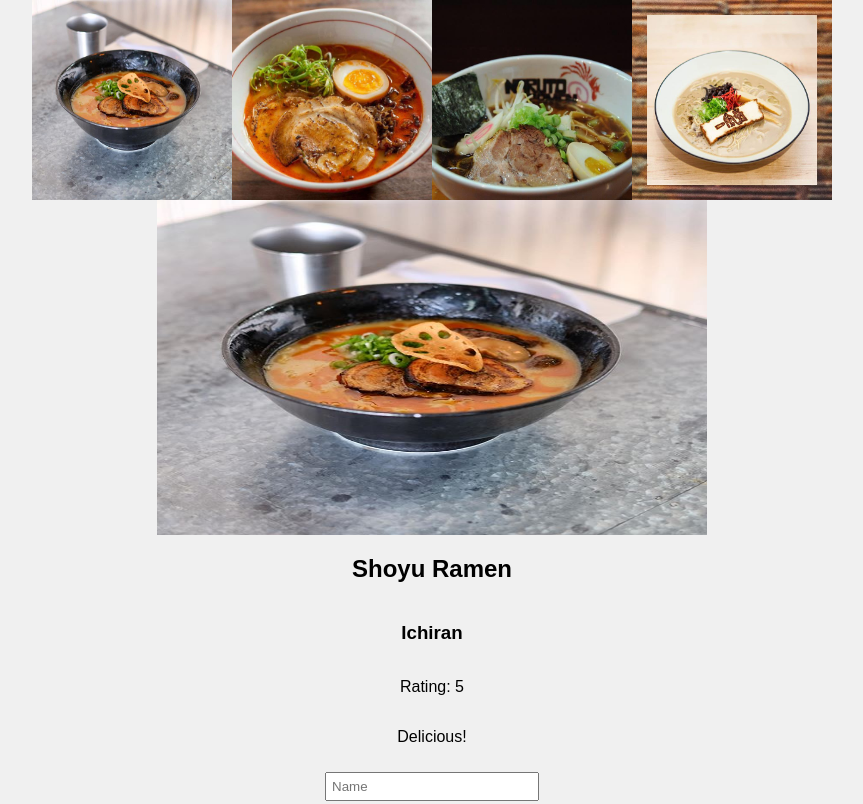
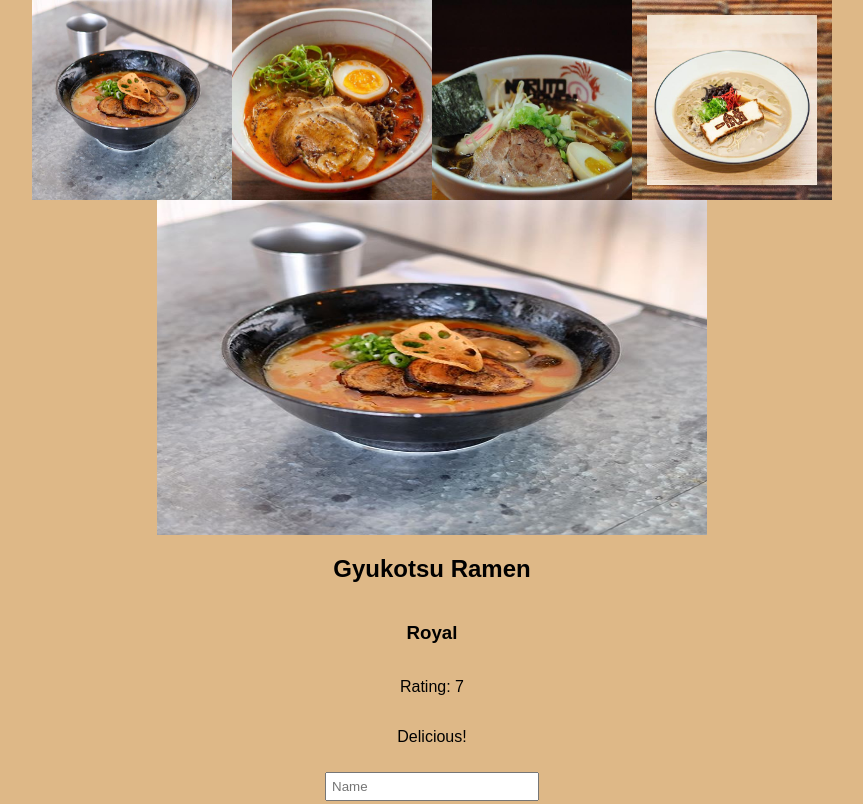
Before and after one commit to HanadAlly/ramen-rating-app, a plain HTML site: page index.html in a window 1280 px wide. Shown: the top 804 px of the page, without its empty margins (208-1071 px from the left). Drawn offline with Linux system fonts and the light colour scheme.

Commit message:
commit changes

```diff
--- a/css/styles.css
+++ b/css/styles.css
@@ -3,7 +3,7 @@ body {
             font-family: Arial, sans-serif;
             margin: 0;
             padding: 0;
-            background-color: #f0f0f0;
+            background-color: burlywood;
         }
 #ramen-menu {
     display: flex;
--- a/index.html
+++ b/index.html
@@ -12,6 +12,7 @@
         <img src="./images/kojiro.jpg" alt="">
         <img src="./images/naruto.jpg" alt="">
         <img src="./images/nirvana.jpg" alt="">
+        <img src="./images/shoyu.jpg" alt="">
     </div>
     <div id="ramen-detail">
         <img id="detail-image" src="" alt="Ramen Image">
--- a/script/index.js
+++ b/script/index.js
@@ -1,30 +1,30 @@
  const ramens = [
    {
-     name: "Shoyu Ramen",
-     restaurant: "Ichiran",
+     name: "Gyukotsu Ramen",
+     restaurant: "Royal",
      image: "./images/gyukotsu.jpg",
-     rating: 5,
+     rating: 7,
      comment: "Delicious!",
    },
    {
-     name: "Tonkotsu Ramen",
-     restaurant: "Ippudo",
+     name: "Kojiro Ramen",
+     restaurant: "Jamia",
      image: "./images/kojiro.jpg",
-     rating: 4,
+     rating: 8,
      comment: "Very rich broth.",
    },
    {
-     name: "Miso Ramen",
-     restaurant: "Ramen Misoya",
+     name: "Naruto Ramen",
+     restaurant: "Kempinski",
      image: "./images/naruto.jpg",
-     rating: 3,
+     rating: 6,
      comment: "Good but not great.",
    },
    {
-     name: "Shio Ramen",
-     restaurant: "Ramen Hak Ryu",
+     name: "Nirvana Ramen",
+     restaurant: "Food mart",
      image: "./images/nirvana.jpg",
-     rating: 4,
+     rating: 7,
      comment: "Salty but tasty.",
    },
  ];
```
Also changed, not shown: 1 other file.
